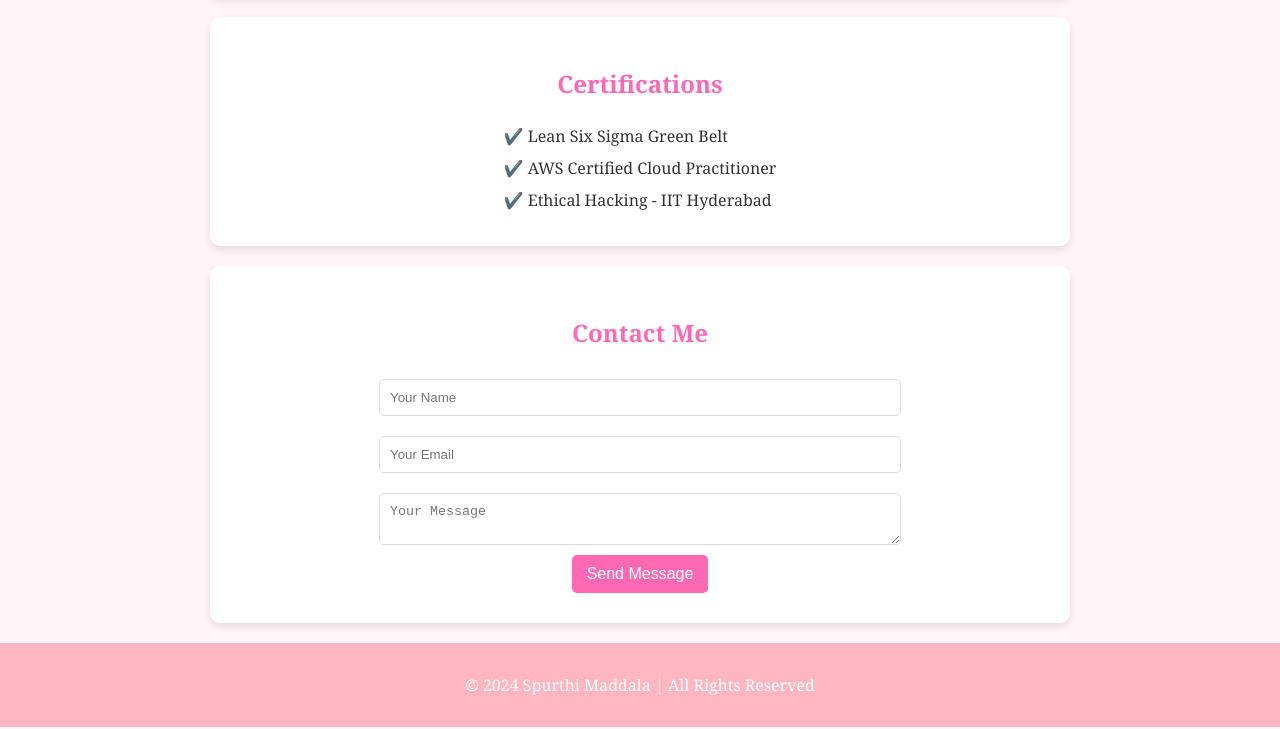
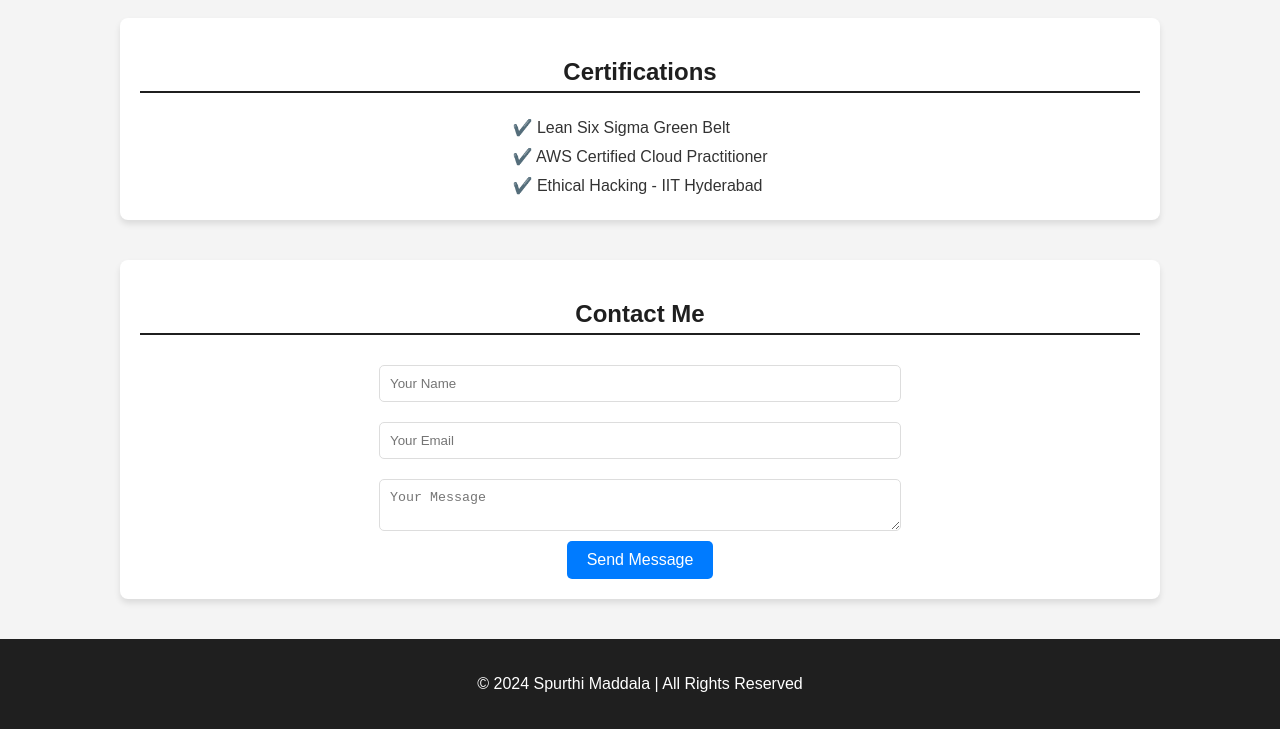
Before and after one commit to Spurthimaddala/Spurthi-s-Portfolio, a plain HTML site: page index.html in a window 1280 px wide. Shown: the part 1759-2488 px from the top of the page. Drawn offline with Linux system fonts and the light colour scheme.

Commit message:
Update index.html

```diff
--- a/index.html
+++ b/index.html
@@ -5,6 +5,66 @@
     <meta name="viewport" content="width=device-width, initial-scale=1.0">
     <title>Spurthi Maddala | Portfolio</title>
     <link rel="stylesheet" href="styles.css">
+    <style>
+        body {
+            font-family: 'Arial', sans-serif;
+            margin: 0;
+            padding: 0;
+            background-color: #f4f4f4;
+            color: #333;
+        }
+        header {
+            background-color: #1f1f1f;
+            color: white;
+            text-align: center;
+            padding: 40px;
+        }
+        .header-content img {
+            width: 150px;
+            height: 150px;
+            border-radius: 50%;
+            margin-bottom: 20px;
+        }
+        section {
+            width: 80%;
+            max-width: 1000px;
+            margin: 40px auto;
+            padding: 20px;
+            background: white;
+            box-shadow: 0px 4px 6px rgba(0, 0, 0, 0.1);
+            border-radius: 8px;
+        }
+        h2 {
+            color: #1f1f1f;
+            border-bottom: 2px solid #1f1f1f;
+            padding-bottom: 5px;
+        }
+        a {
+            color: #007BFF;
+            text-decoration: none;
+        }
+        a:hover {
+            text-decoration: underline;
+        }
+        button {
+            background-color: #007BFF;
+            color: white;
+            padding: 10px 20px;
+            border: none;
+            cursor: pointer;
+            border-radius: 5px;
+        }
+        button:hover {
+            background-color: #0056b3;
+        }
+        footer {
+            background-color: #1f1f1f;
+            color: white;
+            text-align: center;
+            padding: 20px;
+            margin-top: 40px;
+        }
+    </style>
 </head>
 <body>
     <header>
```
